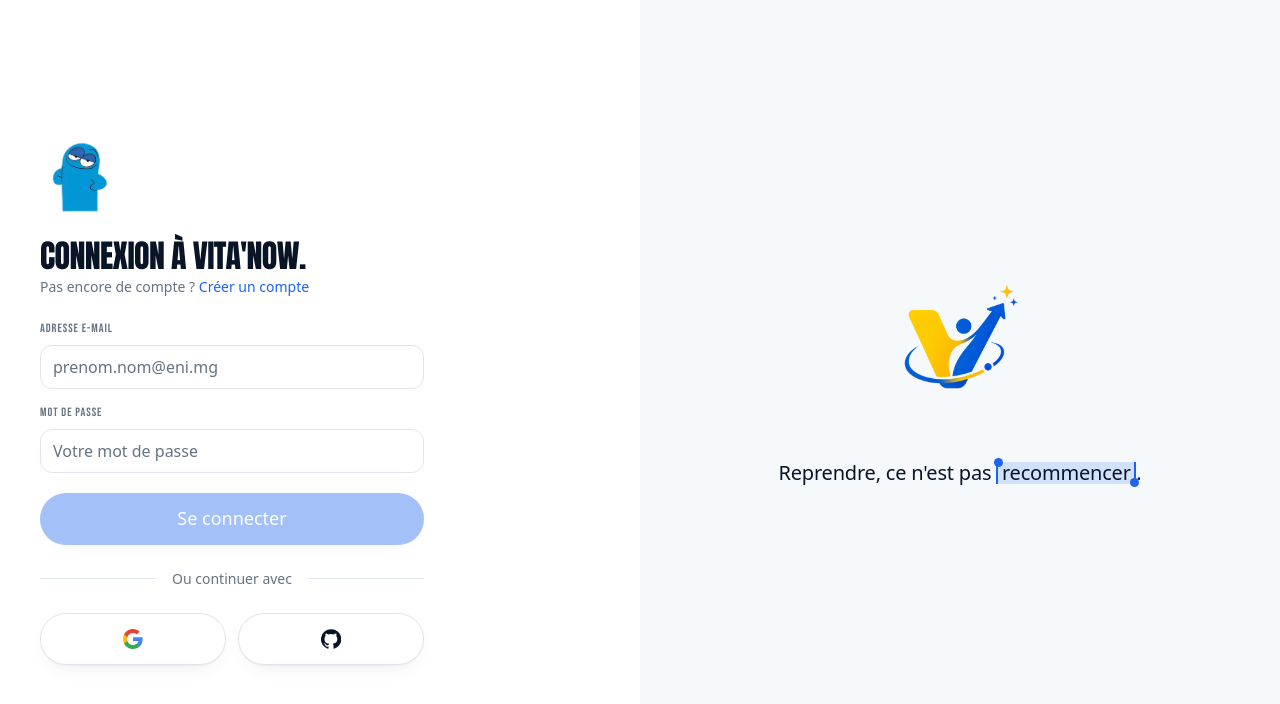
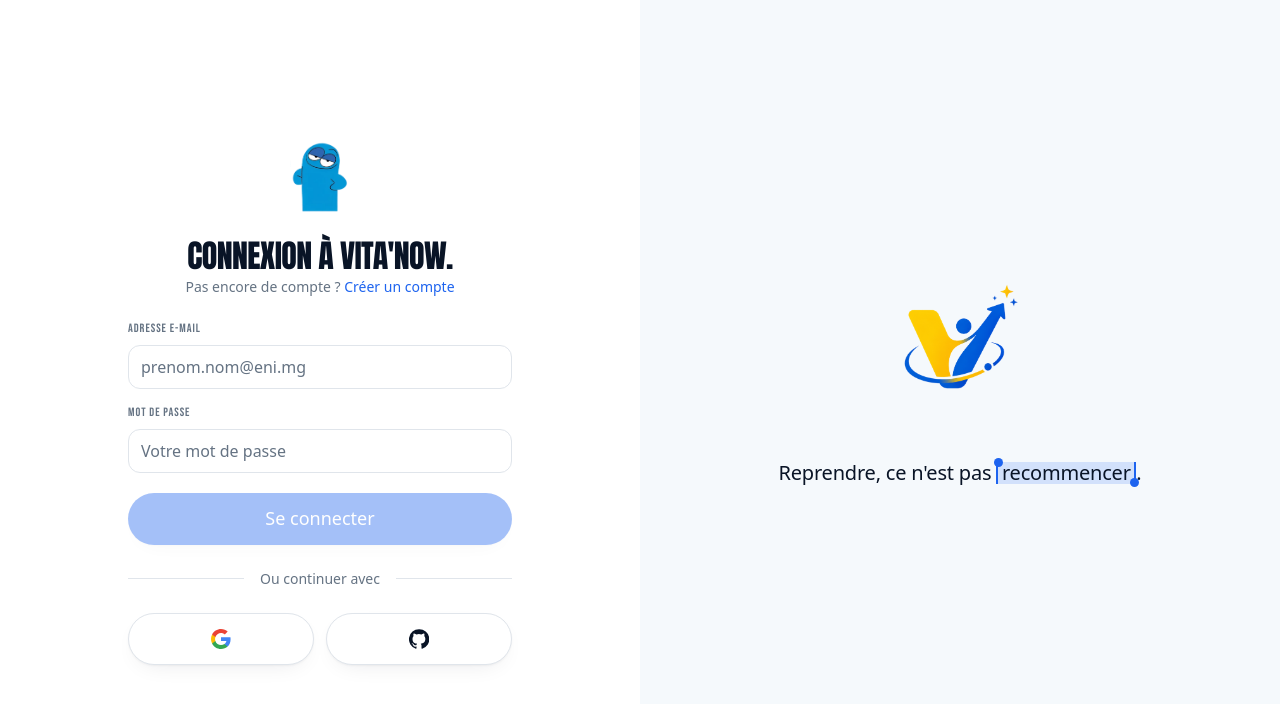
Before and after one commit to i-Fandresena/vita-now, a React (Vite) app in the folder web/: page / in a window 1280 px wide. Both pictures are taken after a click on the button "Se connecter". Shown: the top 704 px of the page. Built offline with nearby package versions, Linux system fonts and the light colour scheme.

Commit message:
fix(auth): centrage horizontal parfait des formulaires de connexion et inscription

```diff
--- a/web/src/screens/SignInScreen.tsx
+++ b/web/src/screens/SignInScreen.tsx
@@ -178,13 +178,13 @@
 
   return (
     <div className="grid h-dvh min-h-dvh max-h-dvh overflow-hidden lg:grid-cols-2">
-      {/* Colonne du formulaire. Centré verticalement sans défilement */}
-      <div className="flex h-full flex-col justify-center overflow-y-auto px-6 py-6 sm:px-10">
+      {/* Colonne du formulaire. Centré verticalement et horizontalement sans défilement */}
+      <div className="flex h-full flex-col items-center justify-center overflow-y-auto px-6 py-6 sm:px-10">
         <motion.div
           variants={sequence(0.05)}
           initial="hidden"
           animate="visible"
-          className="my-auto flex w-full max-w-sm flex-col gap-5 sm:gap-6"
+          className="my-auto mx-auto flex w-full max-w-sm flex-col items-center gap-5 sm:gap-6 text-center"
         >
           <motion.a
             variants={rise}
@@ -193,12 +193,12 @@
               event.preventDefault();
               navigate({ name: "accueil" });
             }}
-            className="flex items-center gap-2.5 self-start rounded-sm"
+            className="flex items-center gap-2.5 self-center rounded-sm"
           >
             <MascotteTournante />
           </motion.a>
 
-          <motion.div variants={rise} className="flex flex-col gap-1">
+          <motion.div variants={rise} className="flex flex-col gap-1 text-center">
             <h1 className="font-display text-display-3 text-ink">
               Connexion à VITA'NOW.
             </h1>
@@ -217,7 +217,7 @@
             </p>
           </motion.div>
 
-          <motion.form variants={rise} onSubmit={soumettre} className="flex flex-col gap-4">
+          <motion.form variants={rise} onSubmit={soumettre} className="flex w-full flex-col gap-4 text-left">
             <Input
               label="Adresse e-mail"
               type="email"
@@ -255,13 +255,13 @@
             </Button>
           </motion.form>
 
-          <motion.div variants={rise} className="flex items-center gap-4">
+          <motion.div variants={rise} className="flex w-full items-center gap-4">
             <span aria-hidden className="h-px flex-1 bg-border" />
             <span className="text-caption text-ink-muted">Ou continuer avec</span>
             <span aria-hidden className="h-px flex-1 bg-border" />
           </motion.div>
 
-          <motion.div variants={rise} className="grid grid-cols-2 gap-3">
+          <motion.div variants={rise} className="grid w-full grid-cols-2 gap-3">
             {FOURNISSEURS.map(({ nom, tracés }) => (
               <Button
                 key={nom}
--- a/web/src/screens/SignUpScreen.tsx
+++ b/web/src/screens/SignUpScreen.tsx
@@ -121,12 +121,12 @@
       </aside>
 
       {/* Colonne du formulaire */}
-      <div className="flex h-full flex-col justify-center overflow-y-auto px-6 py-4 sm:px-10 sm:py-6">
+      <div className="flex h-full flex-col items-center justify-center overflow-y-auto px-6 py-4 sm:px-10 sm:py-6">
         <motion.div
           variants={sequence(0.05)}
           initial="hidden"
           animate="visible"
-          className="my-auto flex w-full max-w-sm flex-col items-center gap-3 sm:gap-4 text-center"
+          className="my-auto mx-auto flex w-full max-w-sm flex-col items-center gap-3 sm:gap-4 text-center"
         >
           <motion.div variants={rise} className="flex items-center">
             {TROMBINOSCOPE.map((source, rang) => (
```
